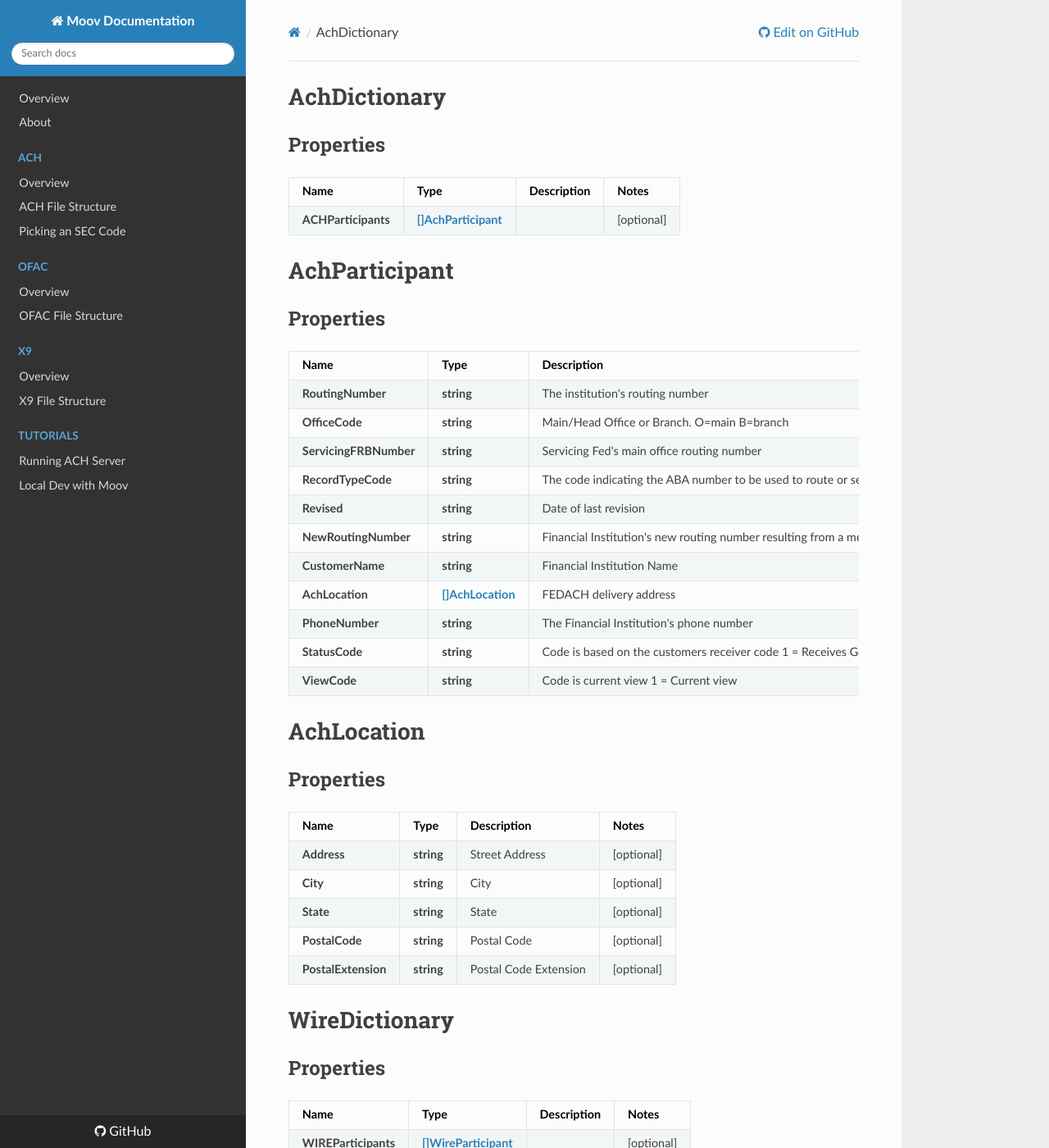
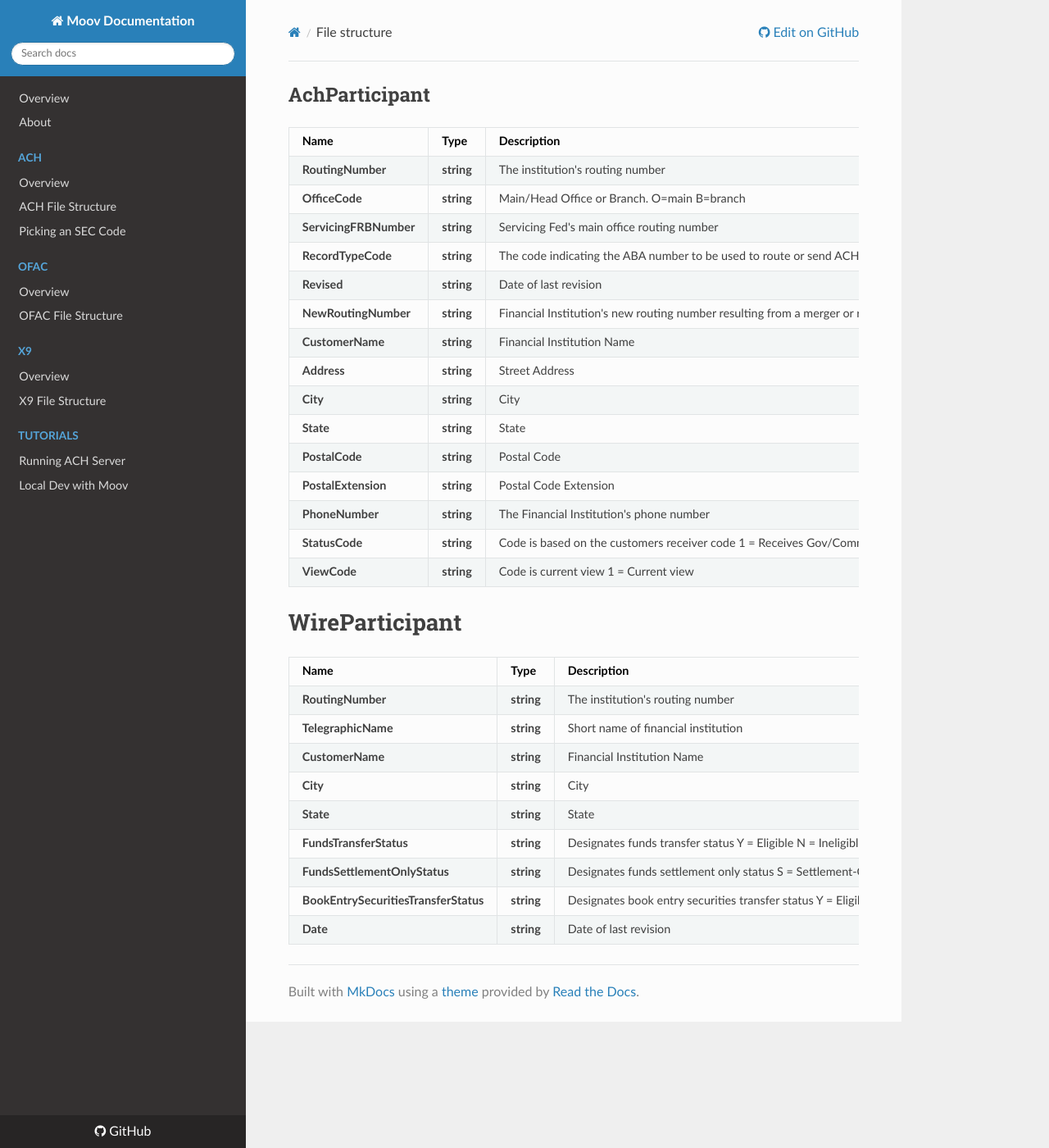
Before and after one commit to wadearnold/docs, an MkDocs documentation site: the page built from docs/fed/file-structure.md, in a window 1280 px wide and 1400 px high. Shown: the whole window at 82% size. Built offline with MkDocs 1.6.1, drawn with Linux system fonts in a browser that asks for light colours; nearby versions of some CDN libraries; old or Windows-style settings are respelled for this version of MkDocs; some of the changed text lies outside the part shown.

Commit message:
Update file-structure.md
Update file.structure.md

```diff
--- a/docs/fed/file-structure.md
+++ b/docs/fed/file-structure.md
@@ -1,63 +1,33 @@
-# AchDictionary
+## AchParticipant
 
-## Properties
 Name | Type | Description | Notes
 ------------ | ------------- | ------------- | -------------
-**ACHParticipants** | [**[]AchParticipant**](ACHParticipant.md) |  | [optional]
-
-# AchParticipant
-
-## Properties
-Name | Type | Description | Notes
------------- | ------------- | ------------- | -------------
-**RoutingNumber** | **string** | The institution&#39;s routing number | [optional]
-**OfficeCode** | **string** | Main/Head Office or Branch. O&#x3D;main B&#x3D;branch | [optional]
-**ServicingFRBNumber** | **string** | Servicing Fed&#39;s main office routing number | [optional]
-**RecordTypeCode** | **string** | The code indicating the ABA number to be used to route or send ACH items to the RDFI 0 &#x3D; Institution is a Federal Reserve Bank 1 &#x3D; Send items to customer routing number 2 &#x3D; Send items to customer using new routing number field | [optional]
-**Revised** | **string** | Date of last revision | [optional]
-**NewRoutingNumber** | **string** | Financial Institution&#39;s new routing number resulting from a merger or renumber | [optional]
-**CustomerName** | **string** | Financial Institution Name | [optional]
-**AchLocation** | [**[]AchLocation**](ACHLocation.md) | FEDACH delivery address | [optional]
-**PhoneNumber** | **string** | The Financial Institution&#39;s phone number | [optional]
-**StatusCode** | **string** | Code is based on the customers receiver code 1 &#x3D; Receives Gov/Comm | [optional]
-**ViewCode** | **string** | Code is current view 1 &#x3D; Current view | [optional]
-
-# AchLocation
-
-## Properties
-Name | Type | Description | Notes
------------- | ------------- | ------------- | -------------
-**Address** | **string** | Street Address | [optional]
-**City** | **string** | City | [optional]
-**State** | **string** | State | [optional]
-**PostalCode** | **string** | Postal Code | [optional]
-**PostalExtension** | **string** | Postal Code Extension | [optional]
-
-# WireDictionary
-
-## Properties
-Name | Type | Description | Notes
------------- | ------------- | ------------- | -------------
-**WIREParticipants** | [**[]WireParticipant**](WIREParticipant.md) |  | [optional]
+**RoutingNumber** | **string** | The institution&#39;s routing number |
+**OfficeCode** | **string** | Main/Head Office or Branch. O&#x3D;main B&#x3D;branch |
+**ServicingFRBNumber** | **string** | Servicing Fed&#39;s main office routing number |
+**RecordTypeCode** | **string** | The code indicating the ABA number to be used to route or send ACH items to the RDFI 0 &#x3D; Institution is a Federal Reserve Bank 1 &#x3D; Send items to customer routing number 2 &#x3D; Send items to customer using new routing number field |
+**Revised** | **string** | Date of last revision |
+**NewRoutingNumber** | **string** | Financial Institution&#39;s new routing number resulting from a merger or renumber |
+**CustomerName** | **string** | Financial Institution Name |
+**Address** | **string** | Street Address |
+**City** | **string** | City |
+**State** | **string** | State |
+**PostalCode** | **string** | Postal Code |
+**PostalExtension** | **string** | Postal Code Extension |
+**PhoneNumber** | **string** | The Financial Institution&#39;s phone number |
+**StatusCode** | **string** | Code is based on the customers receiver code 1 &#x3D; Receives Gov/Comm |
+**ViewCode** | **string** | Code is current view 1 &#x3D; Current view |
 
 # WireParticipant
 
-## Properties
 Name | Type | Description | Notes
 ------------ | ------------- | ------------- | -------------
-**RoutingNumber** | **string** | The institution&#39;s routing number | [optional]
-**TelegraphicName** | **string** | Short name of financial institution | [optional]
-**CustomerName** | **string** | Financial Institution Name | [optional]
-**WireLocation** | [**[]WireLocation**](WIRELocation.md) | FEDWIRE Delivery Address | [optional]
-**FundsTransferStatus** | **string** | Designates funds transfer status Y &#x3D; Eligible N &#x3D; Ineligible | [optional]
-**FundsSettlementOnlyStatus** | **string** | Designates funds settlement only status S &#x3D; Settlement-Only or blank | [optional]
-**BookEntrySecuritiesTransferStatus** | **string** | Designates book entry securities transfer status Y &#x3D; Eligible N &#x3D; Ineligible | [optional]
-**Date** | **string** | Date of last revision | [optional]
-
-# WireLocation
-
-## Properties
-Name | Type | Description | Notes
------------- | ------------- | ------------- | -------------
+**RoutingNumber** | **string** | The institution&#39;s routing number |
+**TelegraphicName** | **string** | Short name of financial institution |
+**CustomerName** | **string** | Financial Institution Name |
 **City** | **string** | City | [optional]
 **State** | **string** | State | [optional]
+**FundsTransferStatus** | **string** | Designates funds transfer status Y &#x3D; Eligible N &#x3D; Ineligible |
+**FundsSettlementOnlyStatus** | **string** | Designates funds settlement only status S &#x3D; Settlement-Only or blank |
+**BookEntrySecuritiesTransferStatus** | **string** | Designates book entry securities transfer status Y &#x3D; Eligible N &#x3D; Ineligible |
+**Date** | **string** | Date of last revision |
```
